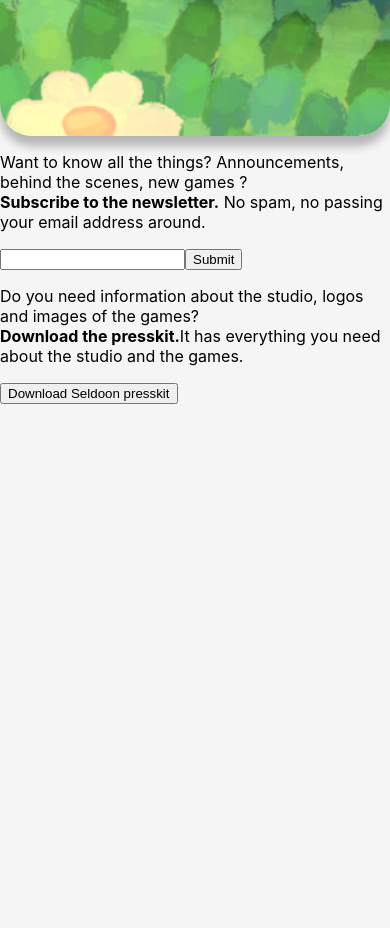
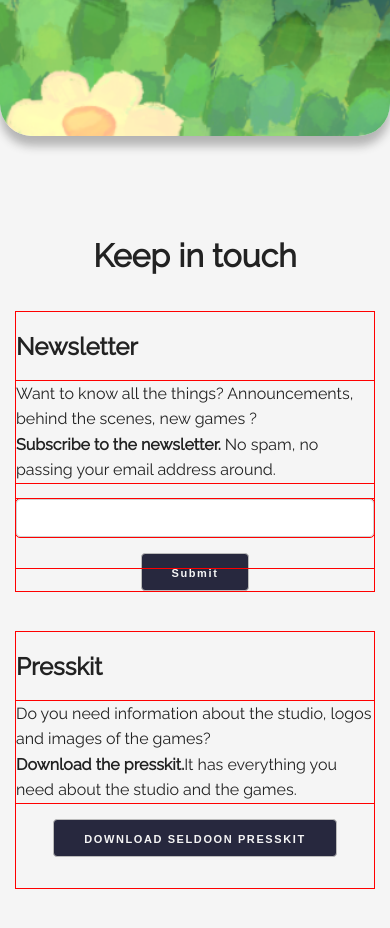
Before and after one commit to alepolak/seldoon, a React (Create React App) app: page / in a window 390 px wide. Shown: the part 1960-2888 px from the top of the page. Built offline with nearby package versions, Linux system fonts and the light colour scheme.

Commit message:
Add the presskit and newsletter style

```diff
--- a/public/index.html
+++ b/public/index.html
@@ -15,6 +15,7 @@
       user's mobile device or desktop. See https://developers.google.com/web/fundamentals/web-app-manifest/
     -->
     <link rel="manifest" href="%PUBLIC_URL%/manifest.json" />
+    <link href="https://fonts.googleapis.com/css2?family=Dosis:wght@200&family=Raleway:wght@300;400&display=swap" rel="stylesheet">
     <!--
       Notice the use of %PUBLIC_URL% in the tags above.
       It will be replaced with the URL of the `public` folder during the build.
--- a/src/components/call-to-action.css
+++ b/src/components/call-to-action.css
@@ -1,4 +1,7 @@
 .section {
+    font-family: raleway;
+    color: #222;
+    margin-top: 5rem;
     width: 100%;
     height: 60rem;
     z-index: 5;
@@ -7,3 +10,127 @@
     justify-content: flex-start;
     align-items: center;
 }
+
+.section-container {
+    height: 40rem;
+    display: flex;
+    flex-direction: row;
+    flex-wrap: wrap;
+    justify-content: center;
+    align-items: flex-start;
+}
+
+.newsletter {
+    height: 16rem;
+    min-width: 16rem;
+    margin: 1rem;
+    outline: 1px solid red;
+}
+
+.message {
+    line-height: 1.6rem;
+    color: #222;
+    outline: 1px solid red;
+}
+
+.newsletter-subscribe {
+    display: flex;
+    flex-direction: row;
+    flex-wrap: wrap;
+    justify-content: space-around;
+    align-items: center;
+
+    outline: 1px solid red;
+}
+
+.newsletter-input {
+    height: 38px;
+    width: 70%;
+    background-color: #fff;
+    border: 1px solid #D1D1D1;
+    border-radius: 4px;
+    box-shadow: none;
+    box-sizing: border-box;
+    outline: 1px solid red;
+}
+
+.newsletter-button {
+    color: whitesmoke;
+    background-color: #27283e;
+    border-color: #27283e;
+    display: inline-block;
+    height: 38px;
+    padding: 0 30px;
+    text-align: center;
+    font-size: 11px;
+    font-weight: 600;
+    line-height: 38px;
+    letter-spacing: .1rem;
+    border-radius: 4px;
+    border: 1px solid #bbb;
+    cursor: pointer;
+}
+
+.presskit {
+    height: 16rem;
+    min-width: 16rem;
+    margin: 1rem;
+    outline: 1px solid red;
+}
+
+.presskit-button {
+    width: 100%;
+    display: flex;
+    flex-direction: row;
+    flex-wrap: wrap;
+    justify-content: center;
+    align-items: center;
+}
+
+.presskit-download-button {
+    color: whitesmoke;
+    background-color: #27283e;
+    border-color: #27283e;
+    display: inline-block;
+    height: 38px;
+    padding: 0 30px;
+    text-align: center;
+    font-size: 11px;
+    font-weight: 600;
+    line-height: 38px;
+    letter-spacing: .1rem;
+    border-radius: 4px;
+    border: 1px solid #bbb;
+    cursor: pointer;
+}
+
+@media only screen and (max-width: 560px) {
+    .newsletter-input {
+        height: 38px;
+        width: 100%;
+        background-color: #fff;
+        border: 1px solid #D1D1D1;
+        border-radius: 4px;
+        box-shadow: none;
+        box-sizing: border-box;
+        outline: 1px solid red;
+    }
+
+    .newsletter-button {
+        color: whitesmoke;
+        background-color: #27283e;
+        border-color: #27283e;
+        display: inline-block;
+        height: 38px;
+        margin-top: 1rem;
+        padding: 0 30px;
+        text-align: center;
+        font-size: 11px;
+        font-weight: 600;
+        line-height: 38px;
+        letter-spacing: .1rem;
+        border-radius: 4px;
+        border: 1px solid #bbb;
+        cursor: pointer;
+    }
+}
--- a/src/components/call-to-action.tsx
+++ b/src/components/call-to-action.tsx
@@ -4,23 +4,29 @@ import './call-to-action.css';
 const CallToAction = () => {
     return (
         <div className='section'>
+            <h1> Keep in touch </h1>
+            <div className='section-container'>
                 <div className='newsletter'>
-                <p className='newsletter-message'>
+                    <h2> Newsletter </h2>
+                    <p className='message'>
                         Want to know all the things? Announcements, behind the scenes, new games ?<br/>
                         <strong>Subscribe to the newsletter.</strong> No spam, no passing your email address around.
                     </p>
                     <form className='newsletter-subscribe'>
-                    <input type="text" name="name" />
-                    <input type="submit" value="Submit" />
+                        <input className='newsletter-input' type="text" name="name" />
+                        <input className='newsletter-button' type="submit" value="Submit" />
                     </form>
                 </div>
                 <div className='presskit'>
-                <p className='presskit-message'>
+                    <h2> Presskit </h2>
+                    <p className='message'>
                         Do you need information about the studio, logos and images of the games?<br/>
                         <strong>Download the presskit.</strong>It has everything you need about the studio and the games.
                     </p>
-
-                <button className='presskit-download-button'> Download Seldoon presskit </button>
+                    <div className='presskit-button'>
+                        <button className='presskit-download-button'> DOWNLOAD SELDOON PRESSKIT </button>
+                    </div>
+                </div>
             </div>
         </div>
     );
```
Lines whose indentation alone changed are shown as unchanged.
